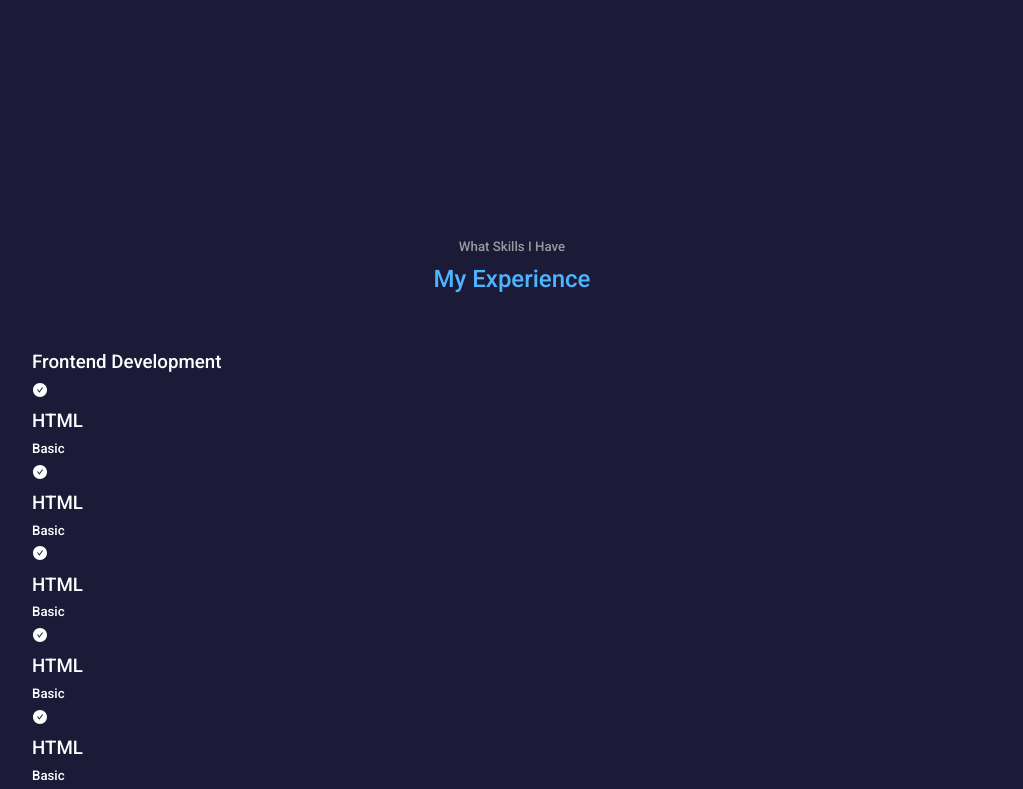
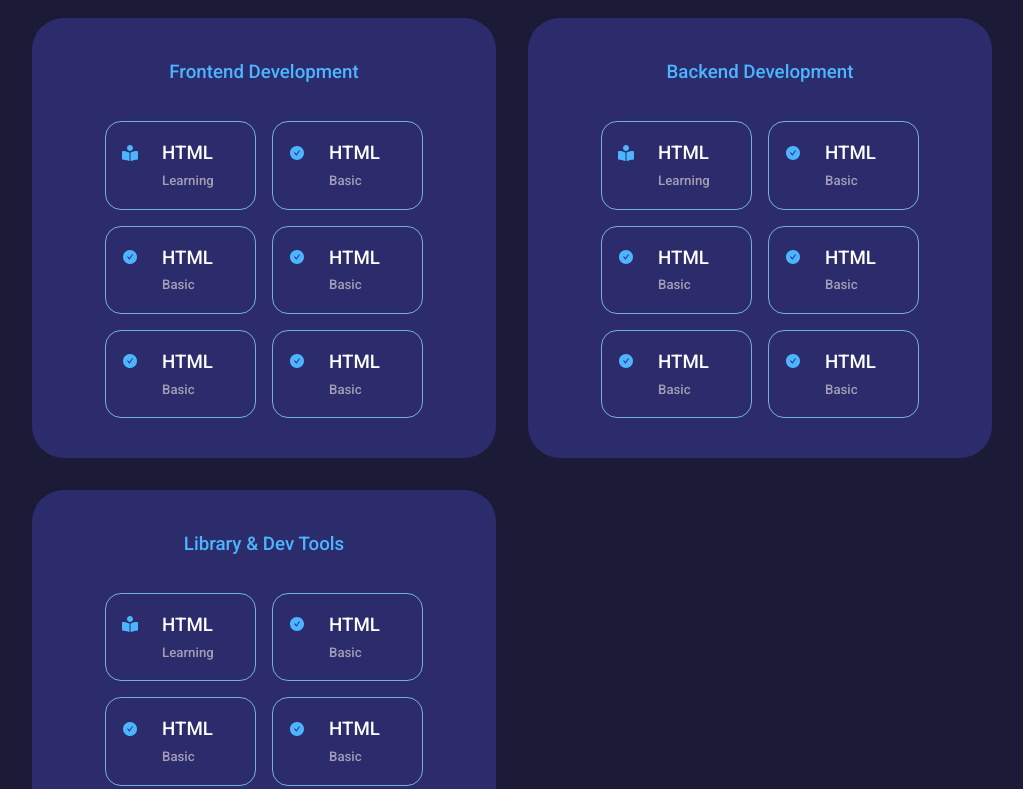
Before and after one commit to xiexixixi/yxhp, a React (Create React App) app: page / in a window 1280 px wide. Shown: the part 1620-2409 px from the top of the page, without its empty margins (128-1151 px from the left). Built offline with nearby package versions, Linux system fonts and the light colour scheme.

Commit message:
finish skill component and experience

```diff
--- a/src/components/experience/Experience.tsx
+++ b/src/components/experience/Experience.tsx
@@ -4,29 +4,31 @@ import Skill from './Skill'
 import {AiFillCheckCircle} from 'react-icons/ai'
 
 
-enum Proficiency {
-  learning = 'Learning',
-  basic = 'Basic',
-  intermediate = 'Intermediate',
-  experienced = 'Proficient',
-  expert = 'Expert',
+export enum Proficiency {
+  Learning = 'Learning',
+  Basic = 'Basic',
+  Intermediate = 'Intermediate',
+  Experienced = 'Proficient',
+  Expert = 'Expert',
+}
+enum Category {
+  Frontend = "Frontend",
+  Backend = "Backend",
+  Other = "Library&DevTools",
 }
 export interface SkillDetail{
   name: string;
   proficiency: Proficiency;
+  category: Category;
 }
 
 const skills:SkillDetail[] = [
-  {name: "HTML", proficiency:Proficiency.basic},
-  {name: "HTML", proficiency:Proficiency.basic},
-  {name: "HTML", proficiency:Proficiency.basic},
-  {name: "HTML", proficiency:Proficiency.basic},
-  {name: "HTML", proficiency:Proficiency.basic},
-  {name: "HTML", proficiency:Proficiency.basic},
-  {name: "HTML", proficiency:Proficiency.basic},
-  {name: "HTML", proficiency:Proficiency.basic},
-  {name: "HTML", proficiency:Proficiency.basic},
-  {name: "HTML", proficiency:Proficiency.basic},
+  {name: "HTML", proficiency:Proficiency.Learning, category:Category.Frontend},
+  {name: "HTML", proficiency:Proficiency.Basic, category:Category.Frontend},
+  {name: "HTML", proficiency:Proficiency.Basic, category:Category.Frontend},
+  {name: "HTML", proficiency:Proficiency.Basic, category:Category.Frontend},
+  {name: "HTML", proficiency:Proficiency.Basic, category:Category.Frontend},
+  {name: "HTML", proficiency:Proficiency.Basic, category:Category.Frontend},
 ]
 const Experience = () => {
   return (
@@ -34,12 +36,33 @@ const Experience = () => {
       <h5>What Skills I Have</h5>
       <h2>My Experience</h2>
       <div className="container experience__container">
-        <h3>Frontend Development</h3>
-        <div className="experience__content">
-          <div>{skills.map((sk, index) => (
-        <Skill key={index} name={sk.name} proficiency={sk.proficiency} />
-      ))}</div>
+        <div className="experience__frontend">
+          <h3>Frontend Development</h3>
+          <div className="experience__content">
+            {skills.map((sk, index) => (
+              <Skill key={index} name={sk.name} proficiency={sk.proficiency} category={Category.Frontend}/>
+            ))}
+          </div>
         </div>
+
+        <div className="experience__backend">
+          <h3>Backend Development</h3>
+          <div className="experience__content">
+            {skills.map((sk, index) => (
+              <Skill key={index} name={sk.name} proficiency={sk.proficiency} category={Category.Frontend}/>
+            ))}
+          </div>
+        </div>
+
+        <div className="experience__other">
+          <h3>Library & Dev Tools</h3>
+          <div className="experience__content">
+            {skills.map((sk, index) => (
+              <Skill key={index} name={sk.name} proficiency={sk.proficiency} category={Category.Frontend}/>
+            ))}
+          </div>
+        </div>
+
       </div>
     </section>
   )
--- a/src/components/experience/Skill.tsx
+++ b/src/components/experience/Skill.tsx
@@ -1,13 +1,21 @@
 import React from 'react'
+import './skill.css'
 import {AiFillCheckCircle} from 'react-icons/ai'
-import { SkillDetail } from './Experience'
+import { SkillDetail, Proficiency } from './Experience'
+
+import {FaBookReader} from 'react-icons/fa'
 
 const Skill:React.FC<SkillDetail> = (props) => {
   return (
-    <div>
-        <AiFillCheckCircle/>
-        <h3>{props.name}</h3>
-        <h5>{props.proficiency}</h5>
+    <div className='skilldetail'>
+        {props.proficiency===Proficiency.Learning?
+        <FaBookReader className='skilldetail__icon'/>:
+        <AiFillCheckCircle className='skilldetail__icon'/>}
+
+        <div className='skilldetail__text'>
+          <h3>{props.name}</h3>
+          <h5>{props.proficiency}</h5>
+        </div>
     </div>
   )
 }
--- a/src/components/experience/experience.css
+++ b/src/components/experience/experience.css
@@ -0,0 +1,43 @@
+.experience__container {
+    display: grid;
+    grid-template-columns: 1fr 1fr;
+    gap: 2rem;
+
+}
+.experience__container > div {
+    background: var(--color-bg-variant);
+    padding:2.4rem 4rem;
+    border-radius: 2rem;
+    border: 1px solid transparent;
+    transition: var(--transition);
+}
+
+.experience__container > div:hover {
+    background: var(--color-bg);
+    border-color: var(--color-primary-variant);
+    cursor: default;
+}
+
+.experience__container > div > h3 {
+    text-align: center;
+    margin-bottom: 2rem;
+    color: var(--color-primary);
+}
+
+.experience__content {
+    display: grid;
+    grid-template-columns: 1fr 1fr;
+    row-gap: 1rem;
+}
+
+/* ============ MEDIA QUERIES (MEDIUM DEVICE) ============*/
+@media screen and (max-width: 1024px){
+    .experience__container{
+        grid-template-columns: 1fr;
+    }
+    .experience__container > div {
+        width: 80%;
+        padding: 2rem;
+        margin: 0 auto;
+    }
+}
--- /dev/null
+++ b/src/components/experience/skill.css
@@ -0,0 +1,21 @@
+.skilldetail {
+    display: flex;
+    gap: 1.5rem;
+    border-radius: 1rem;
+    border: 1px solid rgb(116, 177, 218);
+    margin: 0rem 0.5rem;
+    padding: 1rem;
+}
+
+.skilldetail:hover {
+    background:var(--color-bg-variant);
+}
+
+.skilldetail__icon {
+    margin-top: 0.4rem;
+    color: var(--color-primary);
+}
+
+.skilldetail__text h5 {
+    color: var(--color-light);
+}
--- a/src/index.css
+++ b/src/index.css
@@ -62,7 +62,7 @@ h1{
 
 section {
     margin-top: 8rem;
-    height: 100vh;
+    height: auto;
 }
 
 section > h2,
```
